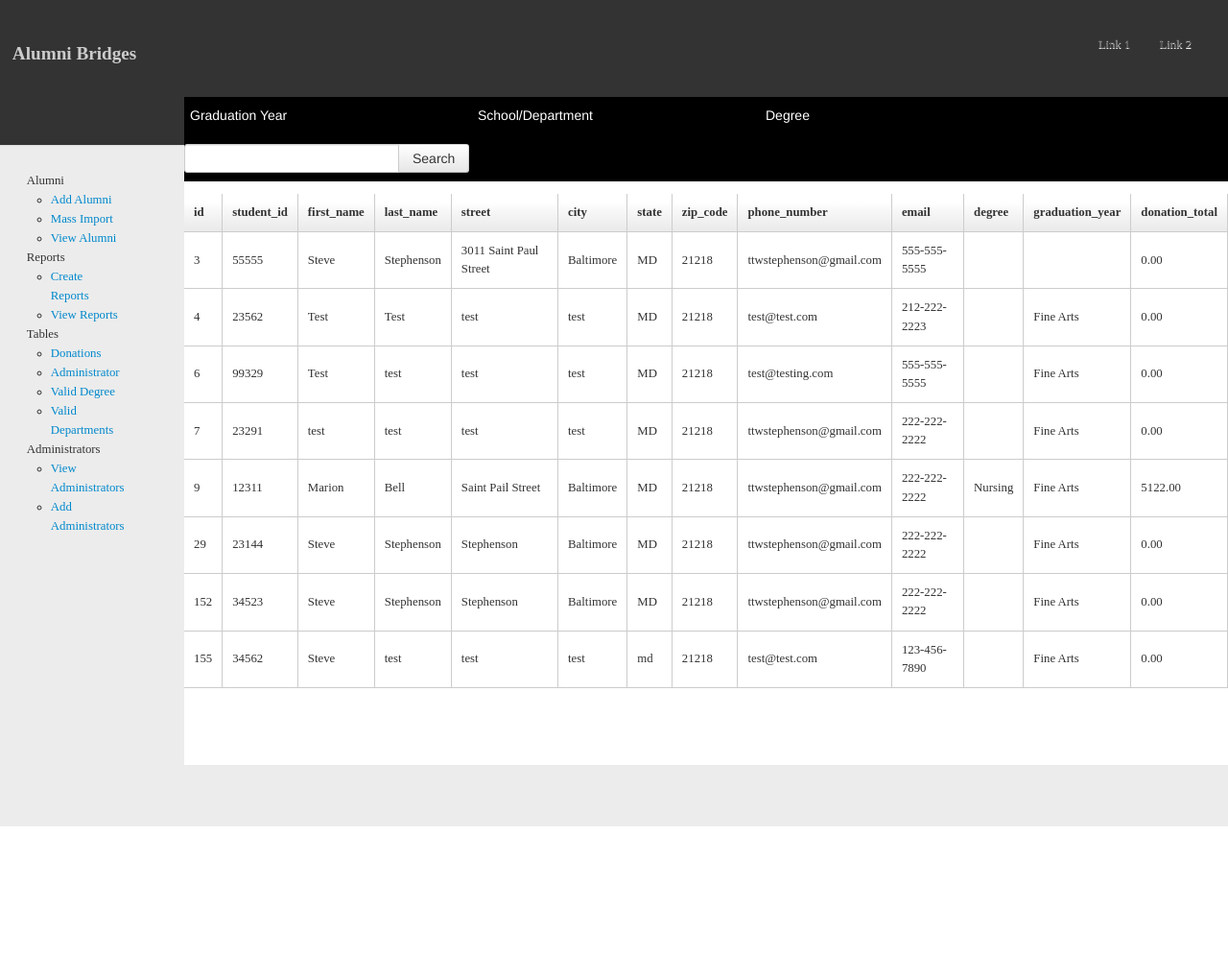
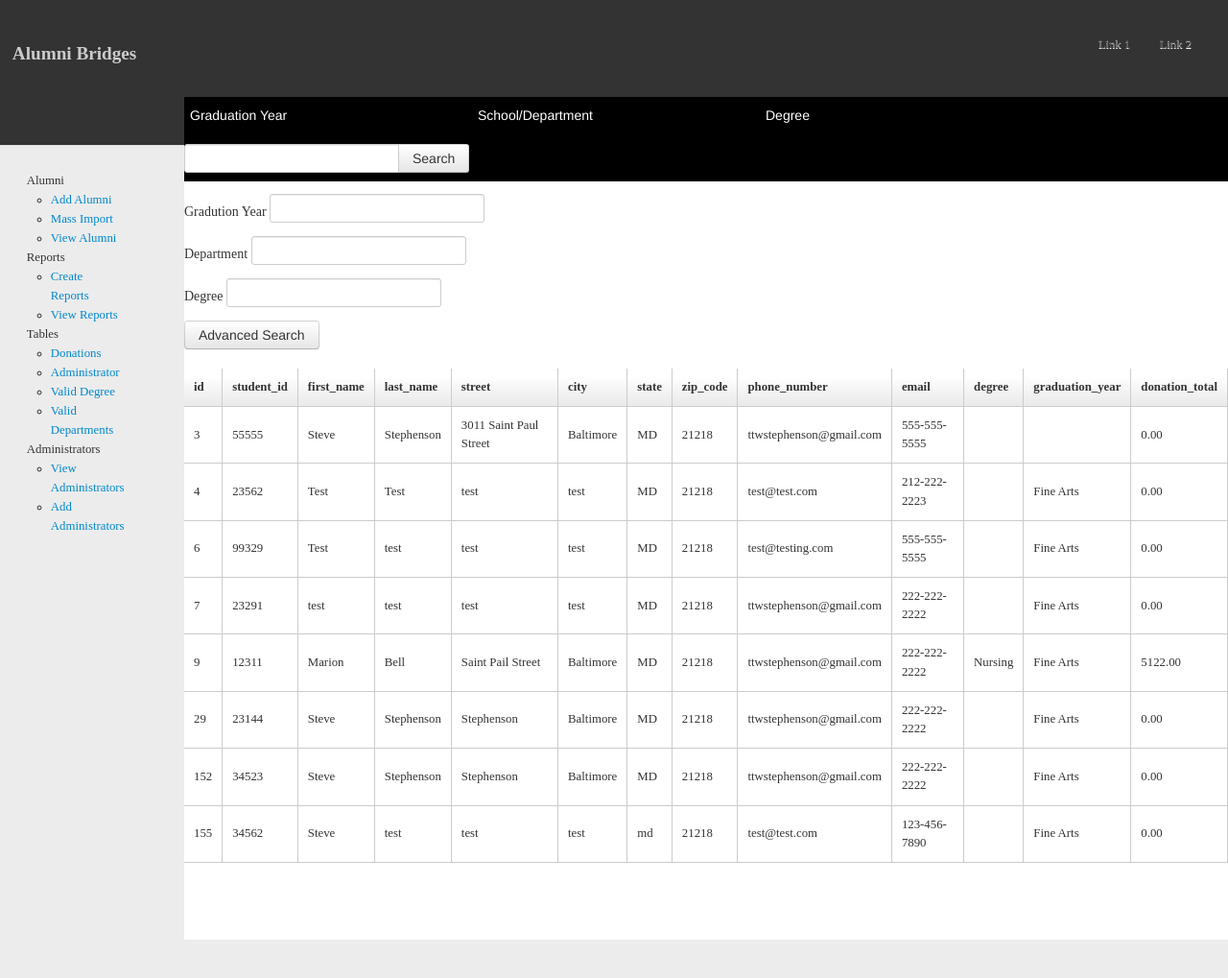
Before and after one commit to Steveiscreative/Alumni-Bridges, a CodeIgniter app: page /index.php/admin/dashboard/1?q=1 in a window 1280 px wide. Shown: the top 1019 px of the page at 96% size. Before the commit the page ends 861 px from the top, so only its background shows below. Run offline with CodeIgniter, Linux system fonts and the light colour scheme; data comes from the database, SQL or seed files in the repository; some libraries are stand-ins or nearby versions.

Commit message:
Added social media management added advanced search

```diff
--- a/application/controllers/admin.php
+++ b/application/controllers/admin.php
@@ -50,12 +50,15 @@ class Admin extends CI_Controller
 			$telephone=$_POST['telephone'];
 			$degree=$_POST['degree'];
 			$deparment=$_POST['school_department'];
+			$graduation_year=$_POST['graduation_year'];
 
-			$this->admins->add_alumni($student_id, $first_name,$last_name,$address, $city, $state, $zip_code, $email, $telephone, $degree, $deparment);
+			$this->admins->add_alumni($student_id, $first_name,$last_name,$address, $city, $state, $zip_code, $email, $telephone, $degree, $deparment,$graduation_year);
 
 		} else {
 			$data['valid_departments']=$this->admins->get_valid_departments();
+			$data['valid_social_media']=$this->admins->get_all_social_media();
 			$data['valid_degrees']=$this->admins->get_valid_degrees();
+
 			$this->load->view('inc/header.inc.php');
 			$this->load->view('add_alumni', $data);
 			$this->load->view('inc/footer.inc.php');
@@ -78,17 +81,26 @@ class Admin extends CI_Controller
 				'email'=>$_POST['email'],
 				'telephone'=>$_POST['telephone'],
 				'degree'=>$_POST['degree'],
-				'department'=>$_POST['department']
+				'department'=>$_POST['department'],
+
 			);
 
 			$this->admins->update_alumni($id, $alumni_data);
 
 		}
+			// Get Student ID
+			$query=$this->db->query("SELECT student_id FROM alumni where id = $id");
+			$data = $query->first_row('array');
+			$student_id = $data['student_id'];
 
+			// Pass Info
 			$data['valid_departments']=$this->admins->get_valid_departments();
+			$data['socialMedia']=$this->admins->get_alumni_social_media($student_id);
+			$data['valid_social_media']=$this->admins->get_all_social_media();
 			$data['valid_degrees']=$this->admins->get_valid_degrees();
 			$data['alumni']=$this->admins->get_alumnus($id);
 
+			// Load Views
 			$this->load->view('inc/header.inc.php');
 			$this->load->view('update_alumni',$data);
 			$this->load->view('inc/footer.inc.php');
@@ -112,6 +124,7 @@ class Admin extends CI_Controller
 		$this->pagination->initialize($config);
 		$data['pages']=$this->pagination->create_links();
 
+		// Load Views
 		$this->load->view('inc/header.inc.php');
 		$this->load->view('administrators',$data);
 		$this->load->view('inc/footer.inc.php');
@@ -168,7 +181,8 @@ class Admin extends CI_Controller
 				'first_name'=>$_POST['first_name'],
 				'last_name'=>$_POST['last_name'],
 				'pwd'=> $password,
-				'role_id'=>$_POST['role_id']);
+				'role_id'=>$_POST['role_id']
+			);
 
 			$this->admins->update_admin($id,$data_admin);
 			$data['success'] = 1;
@@ -184,6 +198,36 @@ class Admin extends CI_Controller
 	{
 		$this->admins->delete_admin($id);
 		redirect(base_url().'index.php/admin/manage_admins');
+	}
+
+	/**
+	 * Social Media Controllers
+	 * ---------------------------------------
+	 */
+
+	function social_media()
+	{
+		$data['social_media']=$this->admins->get_all_social_media();
+		$this->load->view('inc/header.inc.php');
+		$this->load->view('social_media',$data);
+		$this->load->view('inc/footer.inc.php');
+	}
+
+	function add_socialmedia()
+	{
+
+		if($_POST)
+		{
+			$social_media = $_POST['social_media'];
+			$this->admins->add_social_media($social_media);
+			redirect(base_url().'index.php/admin/social_media/');
+		}
+		else {
+			$this->load->view('inc/header.inc.php');
+			$this->load->view('add_socialmedia');
+			$this->load->view('inc/footer.inc.php');
+		}
+
 	}
 
 	/**
@@ -289,6 +333,7 @@ class Admin extends CI_Controller
 		$this->pagination->initialize($config);
 		$data['pages']=$this->pagination->create_links();
 
+		// Load Views
 		$this->load->view('inc/header.inc.php');
 		$this->load->view('donations', $data);
 		$this->load->view('inc/footer.inc.php');
@@ -323,8 +368,26 @@ class Admin extends CI_Controller
 
 	function search($start=0)
 	{
-		$terms = $_GET['q'];
-		$data['alumni']=$this->admins->alumni_search($terms, 5 ,$start);
+		$q = $_GET['q'];
+		if(!isset($department)){
+			$department = $q;
+		} else {
+			$department = $_GET['department'];
+		}
+		if(!isset($degree)){
+			$degree = $q;
+		} else {
+			$degree = $_GET['degree'];
+		}
+		if(!isset($graduation_year)){
+			$graduation_year = $q;
+		} else {
+			$graduation_year = $_GET['graduation_year'];
+		}
+
+
+
+		$data['alumni']=$this->admins->alumni_search($q, $department, $degree, $graduation_year, 5 ,$start);
 
 		// Pagination
 		$this->load->library('pagination');
@@ -337,6 +400,10 @@ class Admin extends CI_Controller
 		$this->load->view('dashboard', $data);
 		$this->load->view('inc/footer.inc.php');
 	}
+
+
+
+
 
 	/**
 	 * Reports
--- a/application/models/admins.php
+++ b/application/models/admins.php
@@ -29,11 +29,11 @@ class Admins extends CI_Model
 	}
 
 
-	function add_alumni($student_id, $first_name,$last_name,$address, $city, $state, $zip_code, $email, $telephone, $degree, $deparment)
+	function add_alumni($student_id, $first_name,$last_name,$address, $city, $state, $zip_code, $email, $telephone, $degree, $deparment, $graduation_year)
 	{
 
 		$this->load->helper('array');
-		$query=$this->db->query("CALL sp_add_alumni($student_id, '$first_name','$last_name','$address', '$city', '$state', '$zip_code', '$email', '$telephone', '$degree', '$deparment')");
+		$query=$this->db->query("CALL sp_add_alumni($student_id, '$first_name','$last_name','$address', '$city', '$state', '$zip_code', '$email', '$telephone', '$degree', '$deparment', '$graduation_year')");
 		$row = $query->row_array();
 		echo random_element($row);
 	}
@@ -47,6 +47,42 @@ class Admins extends CI_Model
 	function delete_alumni($id)
 	{
 		$query = $this->db->query("CALL sp_delete_alumni($id)");
+	}
+
+	/**
+	 * Social Media Models
+	 * ---------------------------------------
+	 * 1) get all social media
+	 * 2) Add New Social Media Column
+	 * 3) Alumni Add Social Media
+	 *
+	 */
+	function get_all_social_media()
+	{
+		$query=$this->db->query("SELECT * FROM valid_social_media");
+		return $query->result_array();
+	}
+
+	function add_social_media($social_media)
+	{
+		$ValidSM =$this->db->query("INSERT INTO valid_social_media (social_media) VALUES ('$social_media')");
+		$tableSM = strtolower($social_media);
+		$tableSM = str_replace(' ', '_', $tableSM);
+		$query=$query=$this->db->query("ALTER TABLE social_media ADD $tableSM VARCHAR(150) AFTER student_id");
+	}
+
+	function get_alumni_social_media($student_id)
+	{
+		$query=$this->db->query("SELECT * from social_media WHERE student_id = $student_id");
+		return $query->result_array();
+	}
+
+	function delete_social_media($social_media)
+	{
+		$tableSM = strtolower($social_media);
+		$tableSM = str_replace(' ', '_', $tableSM);
+		$this->db->query("DELETE FROM valid_social_media WHERE social_media = $social_media");
+		$this->db->query("ALTER TABLE social_media DROP COLUMN $tableSM");
 	}
 
 	/**
@@ -205,14 +241,15 @@ class Admins extends CI_Model
 	 * ---------------------------------------
 	 */
 
-	function alumni_search($terms, $num=20, $start=0)
+	function alumni_search($q, $department, $degree, $graduation_year, $num=20, $start=0)
 	{
-		$this->db->like('first_name',$terms);
-		$this->db->or_like('last_name', $terms);
-		$this->db->or_like('degree', $terms);
-		$this->db->or_like('department', $terms);
-		$this->db->or_like('student_id', $terms);
-		$this->db->or_like('zip_code', $terms);
+		$this->db->like('first_name',$q);
+		$this->db->or_like('last_name', $q);
+		$this->db->or_like('degree', $degree);
+		$this->db->or_like('department', $department);
+		$this->db->or_like('graduation_year', $graduation_year);
+		$this->db->or_like('student_id', $q);
+		$this->db->or_like('zip_code', $q);
 		$this->db->limit($num,$start);
 		$query = $this->db->get('alumni');
 
@@ -234,6 +271,8 @@ class Admins extends CI_Model
 		$this->db->or_like('');
 
 	}
+
+
 
 	/**
 	 * Reports
--- a/application/views/add_alumni.php
+++ b/application/views/add_alumni.php
@@ -55,7 +55,7 @@
                 <?php } ?>
             </select>
         </label>
-        <fieldset>
+        <!-- <fieldset>
             <legend>Social Media Links</legend>
             <label for="facebook">
                 Facebook : <input type="text" name="facebook">
@@ -66,7 +66,7 @@
             <label for="linkedIn">
                 LinkedIn : <input type="text" name="linkedin">
             </label>
-        </fieldset>
+        </fieldset> -->
         <input type="submit" class="btn" value="Add Alumni">
     </form>
 </div>
--- a/application/views/dashboard.php
+++ b/application/views/dashboard.php
@@ -1,3 +1,23 @@
+
+  <div class="advancedSearch">
+    <form action="<?=base_url()?>index.php/admin/search/" method="GET">
+        <input type="hidden" name="q" value="<?php echo $_GET['q']?>">
+        <label for="graduation_year">
+          Gradution Year <input type="text" name="graduation_year" value="">
+        </label>
+        <label for="department">
+          Department <input type="text" name="department" value="">
+        </label>
+        <label for="degree">
+          Degree <input type="text" name="degree" value="">
+        </label>
+
+        <input type="submit" class="btn" value="Advanced Search">
+    </form>
+</div>
+
+
+
 <table id="databaseEntryTable">
   <thead>
     <tr>
--- a/application/views/donations.php
+++ b/application/views/donations.php
@@ -1,3 +1,5 @@
+
+
 <table id="databaseEntryTable">
   <thead>
     <tr>
```
Also changed, not shown: application/views/add_socialmedia.php (added, +9 -0 lines), application/views/inc/header.inc.php (+1 -57 lines), application/views/social_media.php (added, +22 -0 lines), application/views/update_alumni.php (+14 -10 lines).
